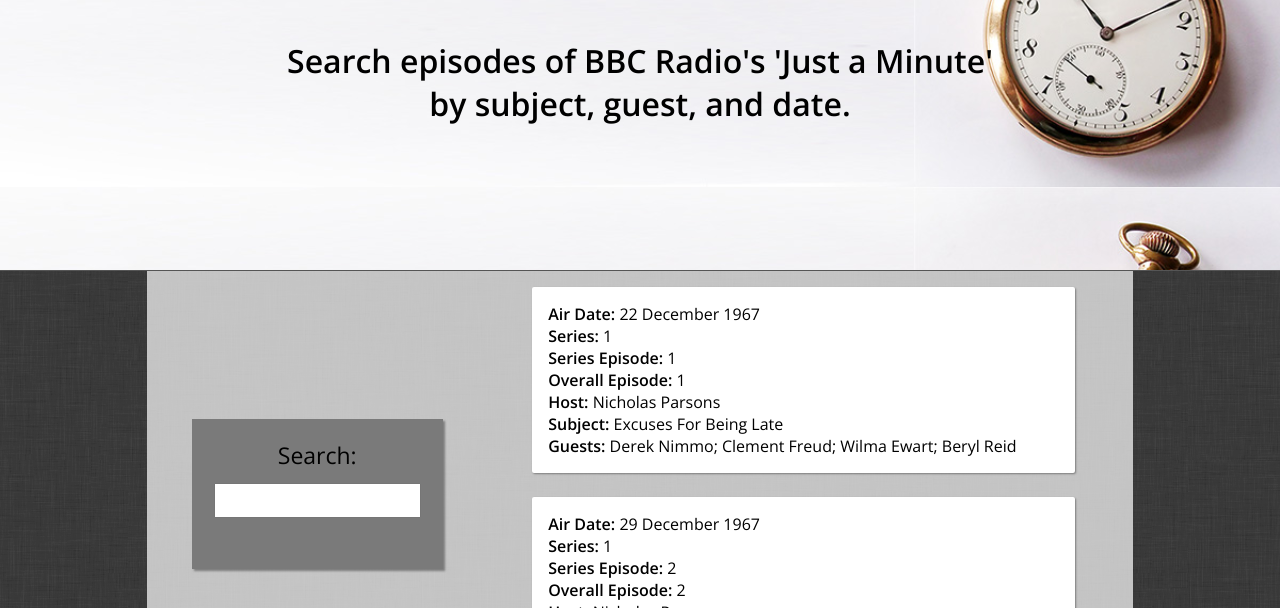
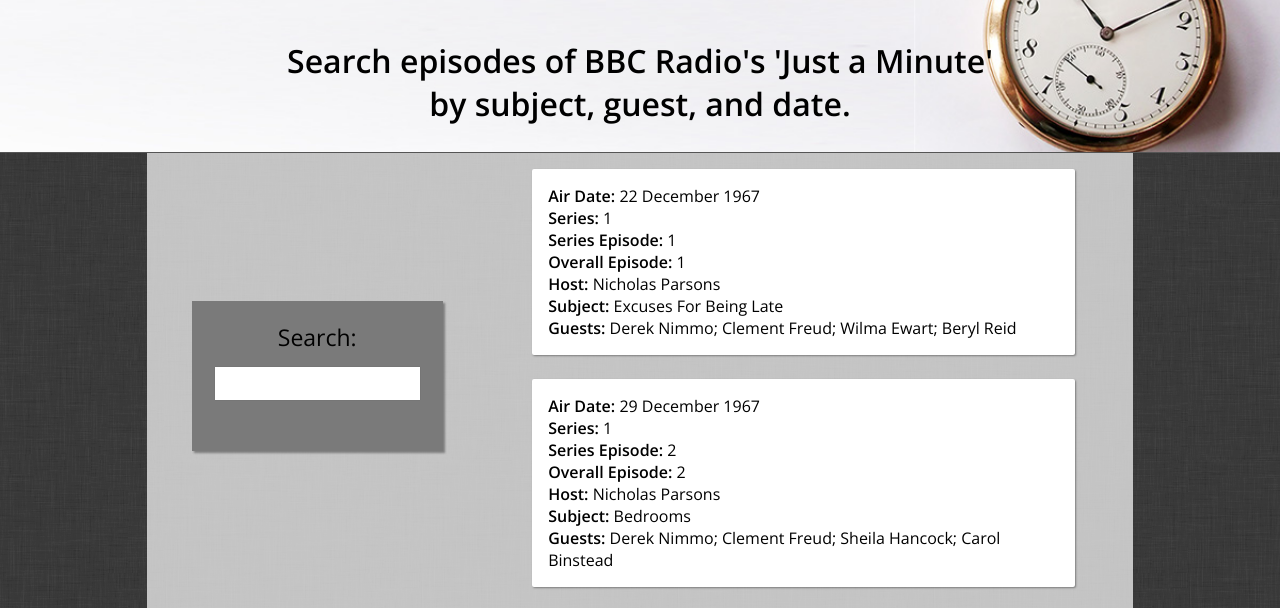
Before and after one commit to Quadrophone/Angular-JAM, a plain HTML site: page app/index.html in a window 1280 px wide. Shown: the part 180-788 px from the top of the page. Drawn offline with nearby package versions, Linux system fonts and the light colour scheme.

Commit message:
Update app.css
tiny css fix

```diff
--- a/app/css/app.css
+++ b/app/css/app.css
@@ -28,7 +28,7 @@ input {
 header {
   background-image:url('../img/watch.jpg');
   background-size:100%;
-  height: 450px;
+  max-height:344px;
   width:100%;
   color:black;
   margin-bottom:0;
```
